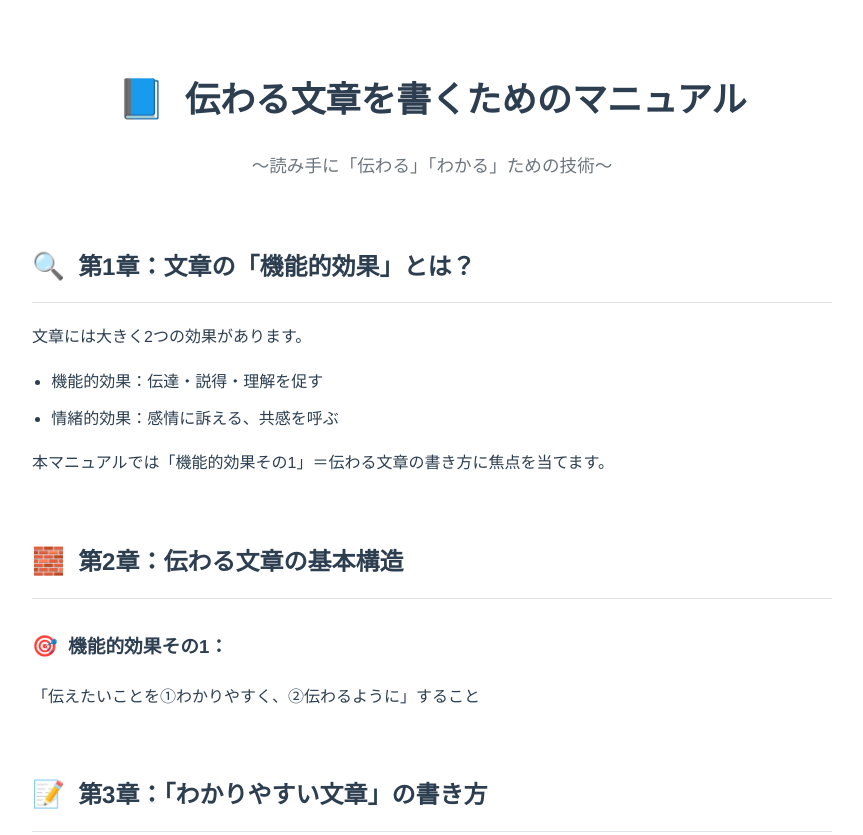
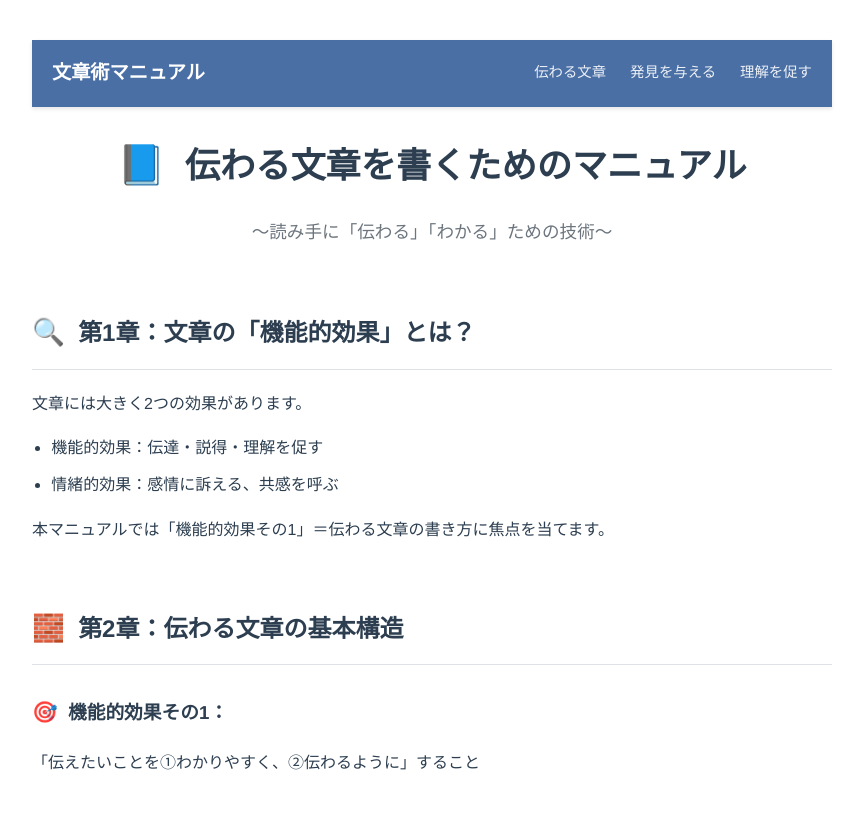
Before and after one commit to Hiroki-Yagami/text-tech, a plain HTML site: page index.html in a window 1280 px wide. Shown: the top 835 px of the page, without its empty margins (208-1071 px from the left). Drawn offline with Linux system fonts and the light colour scheme.

```diff
--- a/index.html
+++ b/index.html
@@ -13,6 +13,48 @@
         --highlight-color: #e9ecef;
         --box-color: #f8f9fa;
         --border-color: #dee2e6;
+      }
+
+      .global-nav {
+        background-color: var(--primary-color);
+        padding: 1rem 0;
+        position: sticky;
+        top: 0;
+        z-index: 1000;
+        box-shadow: 0 2px 4px rgba(0, 0, 0, 0.1);
+      }
+
+      .nav-container {
+        max-width: 800px;
+        margin: 0 auto;
+        padding: 0 20px;
+        display: flex;
+        justify-content: space-between;
+        align-items: center;
+      }
+
+      .nav-title {
+        color: white;
+        font-size: 1.2em;
+        font-weight: 600;
+        text-decoration: none;
+      }
+
+      .nav-links {
+        display: flex;
+        gap: 1.5rem;
+      }
+
+      .nav-links a {
+        color: white;
+        text-decoration: none;
+        font-size: 0.9em;
+        opacity: 0.9;
+        transition: opacity 0.2s;
+      }
+
+      .nav-links a:hover {
+        opacity: 1;
       }
 
       body {
@@ -142,6 +184,17 @@
     </style>
   </head>
   <body>
+    <nav class="global-nav">
+      <div class="nav-container">
+        <a href="index.html" class="nav-title">文章術マニュアル</a>
+        <div class="nav-links">
+          <a href="index.html">伝わる文章</a>
+          <a href="index2.html">発見を与える</a>
+          <a href="index3.html">理解を促す</a>
+        </div>
+      </div>
+    </nav>
+
     <h1><span class="emoji">📘</span>伝わる文章を書くためのマニュアル</h1>
     <p class="subtitle">〜読み手に「伝わる」「わかる」ための技術〜</p>
 
```
Also changed, not shown: index2.html (+53 -0 lines), index3.html (+53 -0 lines), 1 other file.
